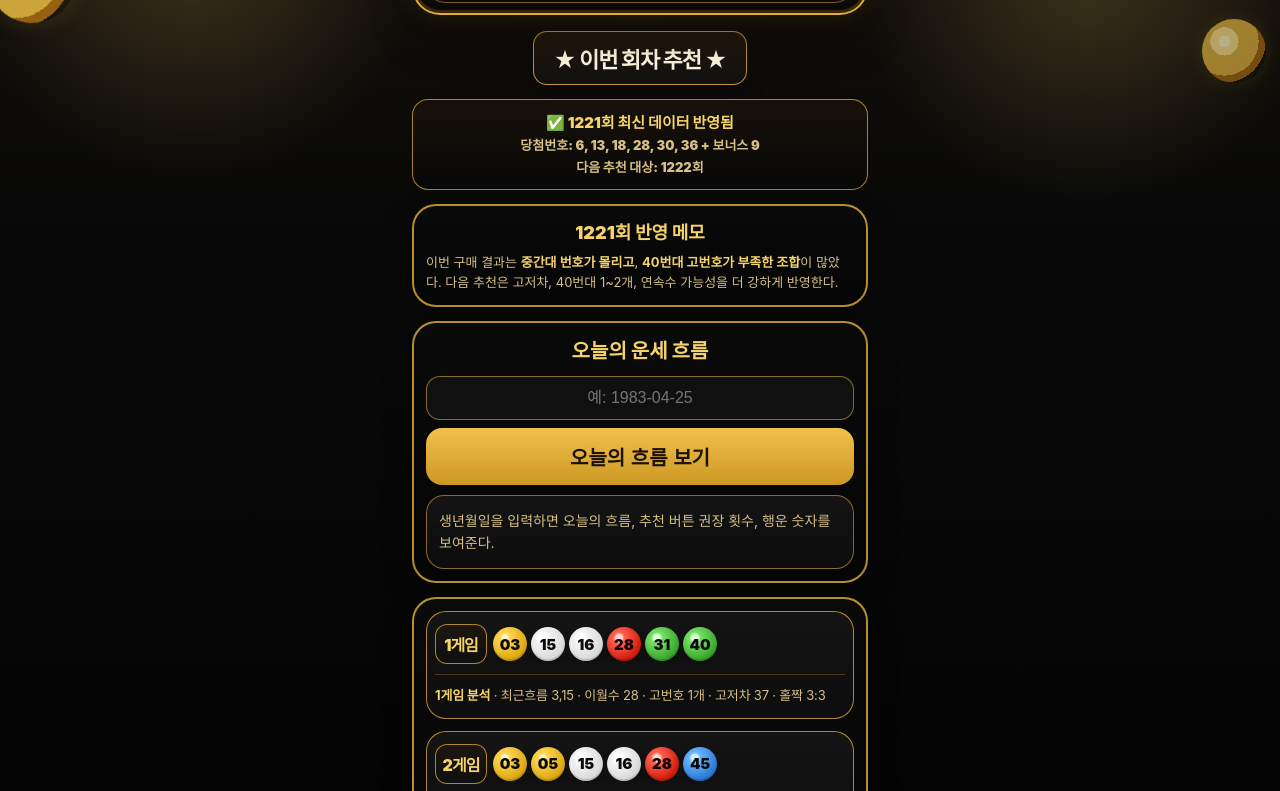
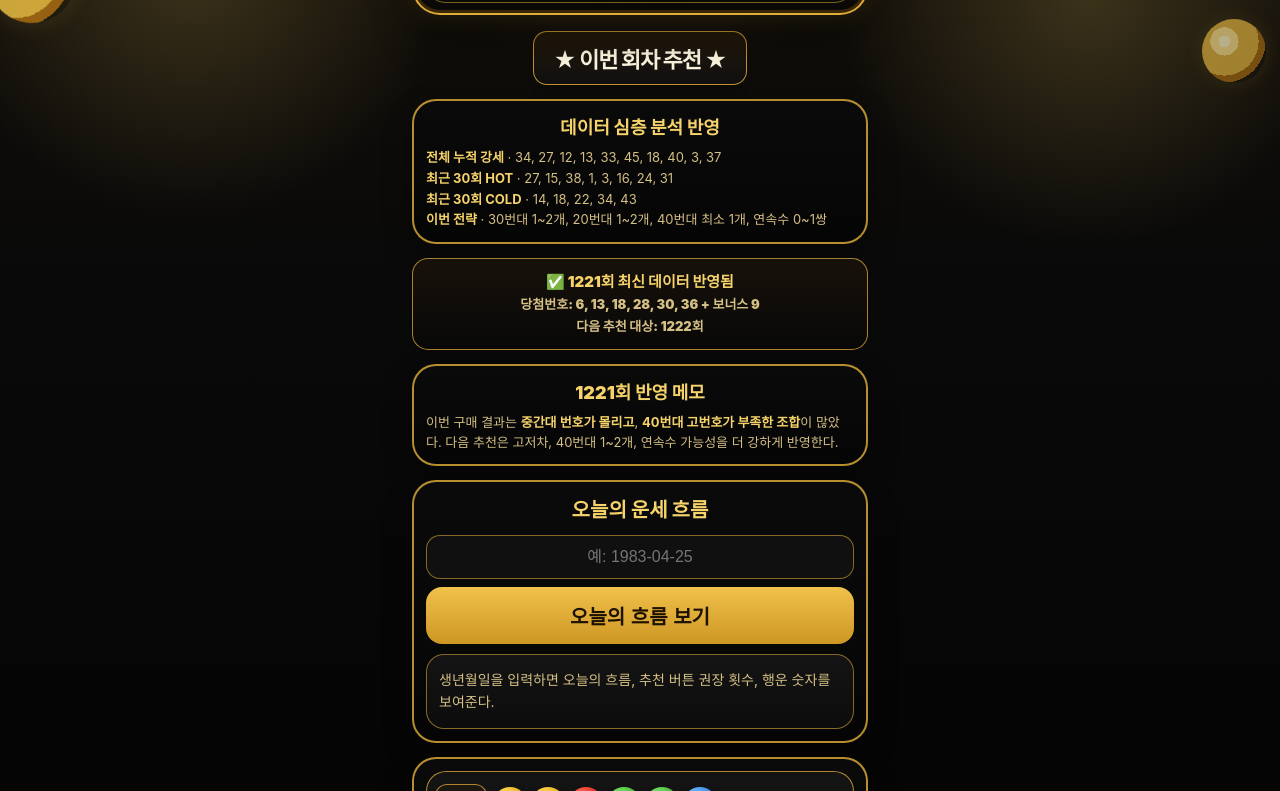
Before and after one commit to chemdtycm-hash/eokeokeok, a website: page index.html in a window 1280 px wide. Shown: the part 161-952 px from the top of the page. Drawn offline with Linux system fonts and the light colour scheme.

Commit message:
Add files via upload

```diff
--- a/index.html
+++ b/index.html
@@ -76,6 +76,17 @@
     </div>
 
     <div class="title-ribbon">★ 이번 회차 추천 ★</div>
+
+    <div class="section" id="deep-analysis-box">
+      <div style="font-size:18px;font-weight:900;color:var(--gold2);margin-bottom:8px;text-align:center;">데이터 심층 분석 반영</div>
+      <div style="color:var(--muted);font-size:13px;line-height:1.6;text-align:left;">
+        <strong style="color:var(--gold2);">전체 누적 강세</strong> · 34, 27, 12, 13, 33, 45, 18, 40, 3, 37<br>
+        <strong style="color:var(--gold2);">최근 30회 HOT</strong> · 27, 15, 38, 1, 3, 16, 24, 31<br>
+        <strong style="color:var(--gold2);">최근 30회 COLD</strong> · 14, 18, 22, 34, 43<br>
+        <strong style="color:var(--gold2);">이번 전략</strong> · 30번대 1~2개, 20번대 1~2개, 40번대 최소 1개, 연속수 0~1쌍
+      </div>
+    </div>
+
 
     <div id="latest-info" style="
       margin:0 auto 14px;
@@ -180,49 +191,70 @@
     function buildCandidate(){
       const set = new Set();
 
-      // 1221회 반영: 중간대 과밀 줄이고 고저차/고번호/연속수 강화
-      if(Math.random() < 0.88) set.add(HOT_RECENT[Math.floor(Math.random()*HOT_RECENT.length)]);
-      if(Math.random() < 0.58) set.add(COLD_RECENT[Math.floor(Math.random()*COLD_RECENT.length)]);
-      if(Math.random() < 0.72) set.add(NEXT_TREND.highPool[Math.floor(Math.random()*NEXT_TREND.highPool.length)]);
-      if(Math.random() < 0.48) set.add(OFFICIAL_DB[0].numbers[Math.floor(Math.random()*OFFICIAL_DB[0].numbers.length)]);
+      // 전체 1~1218회 + 최근 30회 + 또바기 흐름을 섞은 후보 생성
+      const allTimeStrong = [34,27,12,13,33,45,18,40,3,37];
+      const recentHot = [27,15,38,1,3,16,24,31];
+      const recentCold = [14,18,22,34,43];
+      const trend30s = [31,32,33,34,35,36,37,38,39];
+      const highPool = [40,41,42,43,44,45];
+      const mid20s = [20,22,24,25,27,28,29];
+      const lowPool = [1,2,3,5,6,7,8,9,10];
 
-      if(Math.random() < 0.64){
-        const a = NEXT_TREND.consecutiveAnchors[Math.floor(Math.random()*NEXT_TREND.consecutiveAnchors.length)];
+      if(Math.random() < 0.92) set.add(recentHot[Math.floor(Math.random()*recentHot.length)]);
+      if(Math.random() < 0.78) set.add(allTimeStrong[Math.floor(Math.random()*allTimeStrong.length)]);
+      if(Math.random() < 0.72) set.add(trend30s[Math.floor(Math.random()*trend30s.length)]);
+      if(Math.random() < 0.80) set.add(highPool[Math.floor(Math.random()*highPool.length)]);
+      if(Math.random() < 0.68) set.add(mid20s[Math.floor(Math.random()*mid20s.length)]);
+      if(Math.random() < 0.55) set.add(lowPool[Math.floor(Math.random()*lowPool.length)]);
+      if(Math.random() < 0.42) set.add(recentCold[Math.floor(Math.random()*recentCold.length)]);
+
+      // 연속수 0~1쌍 후보
+      if(Math.random() < 0.58){
+        const anchors = [14,15,20,21,22,24,27,28,30,31,32,33,38,39,40,41,42,43];
+        const a = anchors[Math.floor(Math.random()*anchors.length)];
         set.add(a);
         if(a < 45) set.add(a + 1);
       }
-
-      // 고저차 확보용 저번호 1개
-      if(Math.random() < 0.70) set.add(1 + Math.floor(Math.random()*10));
 
       return finalizeSet(set);
     }
 
     function scoreSet(nums){
-      const recent = dbFreq(30);
-      const overall = dbFreq(120);
+      const allTimeStrong = [34,27,12,13,33,45,18,40,3,37];
+      const recentHot = [27,15,38,1,3,16,24,31];
+      const recentCold = [14,18,22,34,43];
+
+      const recent = typeof dbFreq === "function" ? dbFreq(30) : {};
+      const overall = typeof dbFreq === "function" ? dbFreq(120) : {};
       let score = 0;
 
       nums.forEach(n => {
-        score += (recent[n] || 0) * 3.5;
-        score += (overall[n] || 0) * 0.25;
-        if(HOT_RECENT.includes(n)) score += 4;
-        if(COLD_RECENT.includes(n)) score += 1.5;
-        if(n === 27 || n === 28) score -= 5;
+        score += (recent[n] || 0) * 2.5;
+        score += (overall[n] || 0) * 0.2;
+        if(allTimeStrong.includes(n)) score += 5;
+        if(recentHot.includes(n)) score += 5;
+        if(recentCold.includes(n)) score += 3;
       });
 
-      const carry = nums.filter(n => OFFICIAL_DB[0].numbers.includes(n)).length;
-      if(carry === 1) score += 7;
-      if(carry === 2) score += 3;
+      // 27, 28은 완전 제외가 아니라 반복 과열만 제어
+      if(nums.includes(27) && nums.includes(28)) score -= 4;
+      if(nums.includes(27) || nums.includes(28)) score += 1;
+
+      const carry = (typeof OFFICIAL_DB !== "undefined" && Array.isArray(OFFICIAL_DB))
+        ? nums.filter(n => OFFICIAL_DB[0].numbers.includes(n)).length
+        : 0;
+      if(carry === 1) score += 5;
+      if(carry === 2) score += 2;
       if(carry >= 3) score -= 8;
 
       const odd = nums.filter(n => n % 2 === 1).length;
       const sum = nums.reduce((a,b)=>a+b,0);
       const gap = nums[5] - nums[0];
-      const consecutive = countConsecutive(nums);
+      const consecutive = typeof countConsecutive === "function" ? countConsecutive(nums) : 0;
       const highCount = nums.filter(n => n >= 40).length;
+      const count20s = nums.filter(n => n >= 20 && n <= 29).length;
+      const count30s = nums.filter(n => n >= 30 && n <= 39).length;
       const midCluster = nums.filter(n => n >= 15 && n <= 38).length;
-      const lowCount = nums.filter(n => n <= 10).length;
       const ranges = [
         nums.filter(n=>n>=1 && n<=10).length,
         nums.filter(n=>n>=11 && n<=20).length,
@@ -230,45 +262,51 @@
         nums.filter(n=>n>=31 && n<=45).length
       ];
 
-      if(odd >= 2 && odd <= 4) score += 4;
-      if(sum >= 95 && sum <= 180) score += 5;
-      if(gap >= 30 && gap <= 44) score += 8;
-      if(gap < 28) score -= 8;
-      if(consecutive >= 1) score += 5;
-      if(highCount >= 1 && highCount <= 2) score += 8;
-      if(highCount === 0) score -= 10;
-      if(lowCount >= 1) score += 4;
-      if(midCluster >= 5) score -= 10;
-      if(ranges.filter(v => v > 0).length >= 3) score += 4;
+      if(odd >= 2 && odd <= 4) score += 6;
+      if(sum >= 105 && sum <= 175) score += 7;
+      if(gap >= 30 && gap <= 44) score += 9;
+      if(gap < 28) score -= 10;
+      if(consecutive >= 1 && consecutive <= 2) score += 5;
+      if(consecutive > 2) score -= 8;
+      if(highCount >= 1 && highCount <= 2) score += 10;
+      if(highCount === 0) score -= 12;
+      if(count20s >= 1 && count20s <= 2) score += 6;
+      if(count30s >= 1 && count30s <= 2) score += 7;
+      if(midCluster >= 5) score -= 9;
+      if(ranges.filter(v => v > 0).length >= 3) score += 6;
 
       return Math.round(score * 10) / 10;
     }
 
     function explainSet(nums){
+      const allTimeStrong = [34,27,12,13,33,45,18,40,3,37];
+      const recentHot = [27,15,38,1,3,16,24,31];
+      const recentCold = [14,18,22,34,43];
+
       const odd = nums.filter(n => n % 2 === 1).length;
       const even = 6 - odd;
       const sum = nums.reduce((a,b)=>a+b,0);
       const gap = nums[5] - nums[0];
-      const consecutive = countConsecutive(nums);
-      const hotHits = nums.filter(n => HOT_RECENT.includes(n));
-      const carryHits = nums.filter(n => OFFICIAL_DB[0].numbers.includes(n));
+      const consecutive = typeof countConsecutive === "function" ? countConsecutive(nums) : 0;
+      const hotHits = nums.filter(n => recentHot.includes(n));
+      const strongHits = nums.filter(n => allTimeStrong.includes(n));
+      const coldHits = nums.filter(n => recentCold.includes(n));
       const highCount = nums.filter(n => n >= 40).length;
-      const ranges = [
-        nums.filter(n=>n>=1 && n<=10).length,
-        nums.filter(n=>n>=11 && n<=20).length,
-        nums.filter(n=>n>=21 && n<=30).length,
-        nums.filter(n=>n>=31 && n<=45).length
-      ];
+      const count20s = nums.filter(n => n >= 20 && n <= 29).length;
+      const count30s = nums.filter(n => n >= 30 && n <= 39).length;
 
       const parts = [];
-      if(hotHits.length) parts.push('최근흐름 ' + hotHits.slice(0,2).join(','));
-      if(carryHits.length) parts.push('이월수 ' + carryHits.join(','));
-      parts.push('고번호 ' + highCount + '개');
+      if(hotHits.length) parts.push('최근 HOT ' + hotHits.slice(0,2).join(','));
+      if(strongHits.length) parts.push('누적강세 ' + strongHits.slice(0,2).join(','));
+      if(coldHits.length) parts.push('COLD보정 ' + coldHits.slice(0,1).join(','));
+      parts.push('20번대 ' + count20s + '개');
+      parts.push('30번대 ' + count30s + '개');
+      parts.push('40번대 ' + highCount + '개');
+      parts.push('홀짝 ' + odd + ':' + even);
+      parts.push('합계 ' + sum);
       parts.push('고저차 ' + gap);
-      parts.push('홀짝 ' + odd + ':' + even);
-      parts.push('구간 ' + ranges.join('-'));
       parts.push(consecutive ? '연속수 포함' : '연속수 제외');
-      return parts.slice(0,5).join(' · ');
+      return parts.slice(0,6).join(' · ');
     }
 
     function renderAll(){
```
